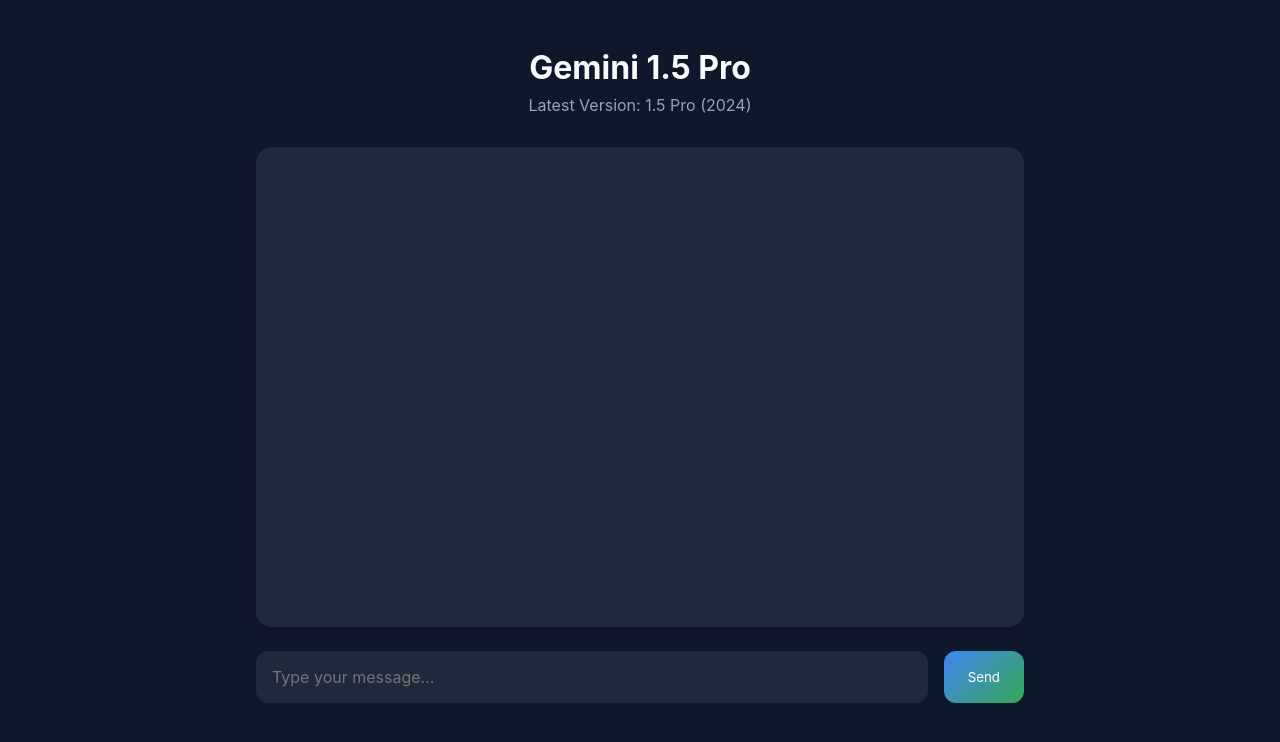
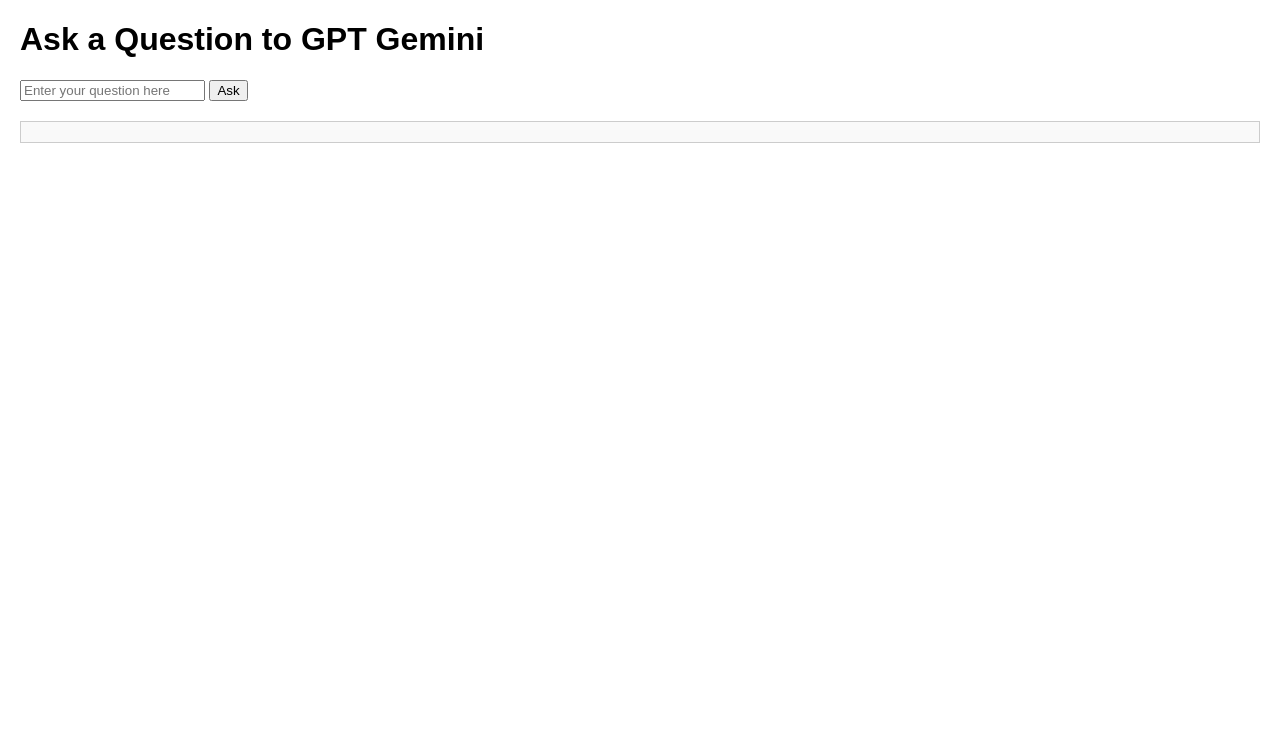
Before and after one commit to Brashokish/kish-gpt, a website: page index.html in a window 1280 px wide. Drawn offline with Linux system fonts and the light colour scheme.

Commit message:
Update index.html

```diff
--- a/index.html
+++ b/index.html
@@ -3,201 +3,45 @@
 <head>
     <meta charset="UTF-8">
     <meta name="viewport" content="width=device-width, initial-scale=1.0">
-    <title>Gemini 1.5 Pro Chat</title>
+    <title>GPT Gemini API Interface</title>
     <style>
-        :root {
-            --primary: #4285f4;
-            --secondary: #34a853;
-            --background: #0f172a;
-            --text: #f8fafc;
+        body {
+            font-family: Arial, sans-serif;
+            margin: 20px;
         }
-
-        * {
-            margin: 0;
-            padding: 0;
-            box-sizing: border-box;
-            font-family: 'Inter', sans-serif;
-        }
-
-        body {
-            background: var(--background);
-            color: var(--text);
-            min-height: 100vh;
-        }
-
-        .container {
-            max-width: 800px;
-            margin: 2rem auto;
-            padding: 1rem;
-        }
-
-        header {
-            text-align: center;
-            margin-bottom: 2rem;
-        }
-
-        .model-info {
-            color: #94a3b8;
-            margin-top: 0.5rem;
-        }
-
-        .chat-container {
-            background: #1e293b;
-            border-radius: 1rem;
-            padding: 1.5rem;
-            height: 60vh;
-            overflow-y: auto;
-            margin-bottom: 1.5rem;
-            box-shadow: 0 4px 6px -1px rgba(0, 0, 0, 0.1);
-        }
-
-        .message {
-            margin: 1rem 0;
-            padding: 1rem;
-            border-radius: 0.75rem;
-            max-width: 80%;
-            animation: fadeIn 0.3s ease;
-        }
-
-        .user-message {
-            background: var(--primary);
-            margin-left: auto;
-        }
-
-        .bot-message {
-            background: #334155;
-            margin-right: auto;
-            border: 1px solid #475569;
-        }
-
-        .input-group {
-            display: flex;
-            gap: 1rem;
-        }
-
-        input {
-            flex: 1;
-            padding: 1rem;
-            border: none;
-            border-radius: 0.75rem;
-            background: #1e293b;
-            color: var(--text);
-            font-size: 1rem;
-        }
-
-        input:focus {
-            outline: 2px solid var(--primary);
-        }
-
-        button {
-            padding: 0.75rem 1.5rem;
-            border: none;
-            border-radius: 0.75rem;
-            background: linear-gradient(135deg, var(--primary), var(--secondary));
-            color: white;
-            cursor: pointer;
-            transition: transform 0.2s;
-            position: relative;
-        }
-
-        button:hover {
-            transform: translateY(-2px);
-        }
-
-        .loader {
-            border: 3px solid #f3f3f3;
-            border-top: 3px solid var(--primary);
-            border-radius: 50%;
-            width: 20px;
-            height: 20px;
-            animation: spin 1s linear infinite;
-            position: absolute;
-            top: 50%;
-            left: 50%;
-            transform: translate(-50%, -50%);
-        }
-
-        .hidden {
-            display: none;
-        }
-
-        @keyframes fadeIn {
-            from { opacity: 0; transform: translateY(10px); }
-            to { opacity: 1; transform: translateY(0); }
-        }
-
-        @keyframes spin {
-            0% { transform: translate(-50%, -50%) rotate(0deg); }
-            100% { transform: translate(-50%, -50%) rotate(360deg); }
+        #response {
+            margin-top: 20px;
+            border: 1px solid #ccc;
+            padding: 10px;
+            background-color: #f9f9f9;
         }
     </style>
 </head>
 <body>
-    <div class="container">
-        <header>
-            <h1>Gemini 1.5 Pro</h1>
-            <div class="model-info">Latest Version: 1.5 Pro (2024)</div>
-        </header>
+    <h1>Ask a Question to GPT Gemini</h1>
+    <input type="text" id="query" placeholder="Enter your question here" />
+    <button id="askButton">Ask</button>
 
-        <div class="chat-container" id="chatContainer"></div>
-
-        <div class="input-group">
-            <input type="text" id="messageInput" placeholder="Type your message...">
-            <button onclick="sendMessage()" id="sendBtn">
-                <span class="btn-text">Send</span>
-                <div class="loader hidden"></div>
-            </button>
-        </div>
-    </div>
+    <div id="response"></div>
 
     <script>
-        const chatContainer = document.getElementById('chatContainer');
-        const messageInput = document.getElementById('messageInput');
-        const sendBtn = document.getElementById('sendBtn');
-
-        async function sendMessage() {
-            const message = messageInput.value.trim();
-            if (!message) return;
-
-            // UI States
-            sendBtn.disabled = true;
-            sendBtn.querySelector('.btn-text').classList.add('hidden');
-            sendBtn.querySelector('.loader').classList.remove('hidden');
-            addMessage(message, 'user');
-            messageInput.value = '';
+        document.getElementById('askButton').addEventListener('click', async () => {
+            const query = document.getElementById('query').value;
+            if (!query) {
+                alert("Please enter a question.");
+                return;
+            }
 
             try {
-                const response = await fetch('/api/chat', {
-                    method: 'POST',
-                    headers: { 'Content-Type': 'application/json' },
-                    body: JSON.stringify({ message })
-                });
-
-                const { response: botResponse } = await response.json();
-                addMessage(botResponse, 'bot');
+                const response = await fetch(`/gpt?query=${encodeURIComponent(query)}`);
+                if (!response.ok) {
+                    throw new Error("Network response was not ok");
+                }
+                const answer = await response.text();
+                document.getElementById('response').innerText = answer;
             } catch (error) {
-                console.error('Error:', error);
-                addMessage('Failed to get response. Please try again.', 'bot');
-            } finally {
-                sendBtn.disabled = false;
-                sendBtn.querySelector('.btn-text').classList.remove('hidden');
-                sendBtn.querySelector('.loader').classList.add('hidden');
-            }
-        }
-
-        function addMessage(text, sender) {
-            const messageDiv = document.createElement('div');
-            messageDiv.className = `message ${sender}-message`;
-            messageDiv.textContent = text;
-            chatContainer.appendChild(messageDiv);
-            chatContainer.scrollTop = chatContainer.scrollHeight;
-        }
-
-        // Enter key support
-        messageInput.addEventListener('keypress', (e) => {
-            if (e.key === 'Enter' && !e.shiftKey) {
-                e.preventDefault();
-                sendMessage();
+                console.error("Error:", error);
+                document.getElementById('response').innerText = "Failed to get a response.";
             }
         });
     </script>
```
